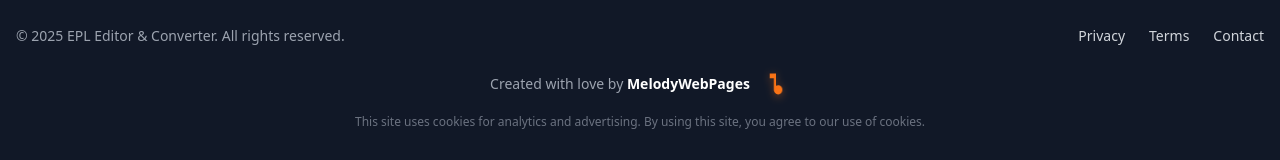
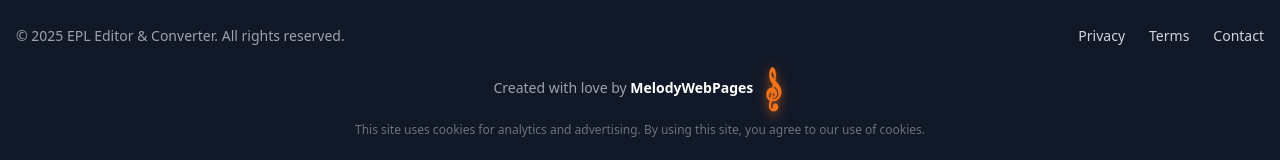
Before and after one commit to melodywebpages/EPL_editor_converter, a Next.js app: page / in a window 1280 px wide. Shown: the part 1515-1675 px from the top of the page. Built offline with nearby package versions, Linux system fonts and the light colour scheme; no server answers.

Commit message:
Update footer icon to 3D rotating G Clef (Sol key) - larger and bulkier orange design

```diff
--- a/components/Footer.tsx
+++ b/components/Footer.tsx
@@ -81,28 +81,29 @@ export default function Footer() {
             <p className="text-sm text-gray-400">
               Created with love by <span className="text-white font-semibold">MelodyWebPages</span>
             </p>
-            <svg
-              className="w-7 h-7"
-              viewBox="0 0 24 24"
-              fill="#f97316"
-              aria-label="Music Note"
+            <style>{`
+              @keyframes rotate3d {
+                0% { transform: perspective(500px) rotateY(0deg); }
+                100% { transform: perspective(500px) rotateY(360deg); }
+              }
+              .gclef-3d {
+                animation: rotate3d 4s linear infinite;
+                transform-style: preserve-3d;
+                filter: drop-shadow(0 3px 6px rgba(249, 115, 22, 0.6));
+                display: inline-block;
+              }
+            `}</style>
+            <span
+              className="gclef-3d text-4xl font-bold"
               style={{
-                animation: 'rotate3d 4s linear infinite',
-                transformStyle: 'preserve-3d',
-                filter: 'drop-shadow(0 2px 4px rgba(249, 115, 22, 0.4))'
+                color: '#f97316',
+                fontWeight: 900,
+                lineHeight: 1
               }}
+              aria-label="G Clef"
             >
-              <defs>
-                <style>{`
-                  @keyframes rotate3d {
-                    0% { transform: perspective(400px) rotateY(0deg); }
-                    100% { transform: perspective(400px) rotateY(360deg); }
-                  }
-                `}</style>
-              </defs>
-              <path d="M12 3v10.55c-.59-.34-1.27-.55-2-.55-2.21 0-4 1.79-4 4s1.79 4 4 4 4-1.79 4-4V7h4V3h-6z"/>
-              <ellipse cx="10" cy="17" rx="2.5" ry="1.5" opacity="0.5"/>
-            </svg>
+              𝄞
+            </span>
           </div>
 
           <p className="text-xs text-gray-500 text-center mt-4">
```
